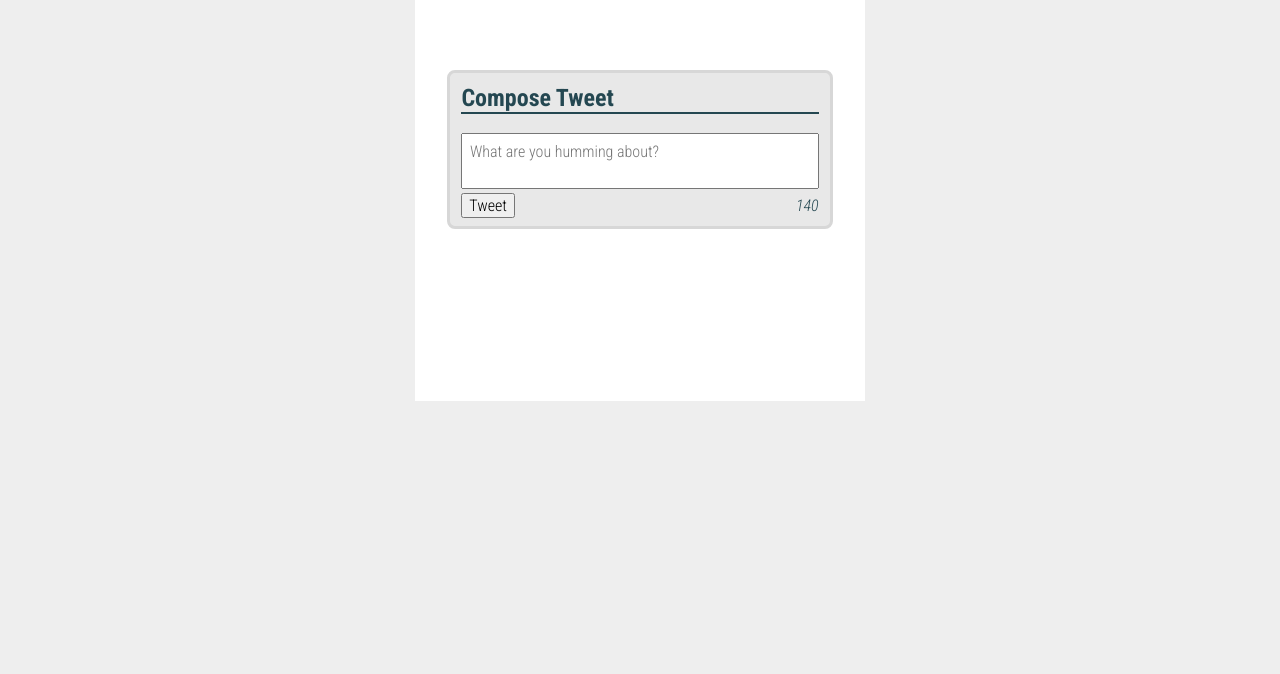
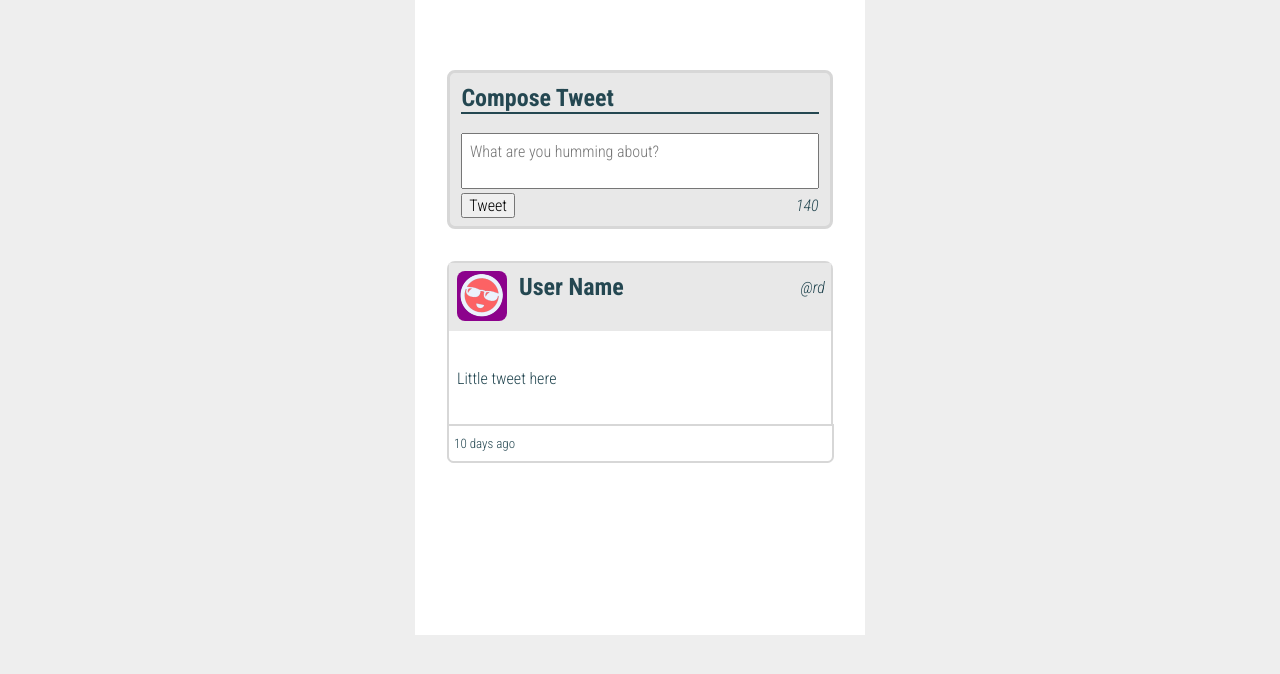
Before and after one commit to nikolovGeorgi/tweeterClone, a website: page public/index.html in a window 1280 px wide. Shown: the part 102-776 px from the top of the page. Drawn offline with Linux system fonts and the light colour scheme.

Commit message:
added the window for the first tweet

```diff
--- a/public/index.html
+++ b/public/index.html
@@ -16,6 +16,10 @@
     <!-- App JS -->
     <script type="text/javascript" src="/scripts/app.js"></script>
 
+    <script type="text/javascript" src="/scripts/eventListenerExample.js"></script>
+    <script type="text/javascript" src="/scripts/composer-char-counter.js"></script>
+    <script type="text/javascript" src="/scripts/all-tweets.js"></script>
+
     <!-- Custome Stylesheets -->
 
     <!-- Roboto Condensed Font -->
@@ -27,6 +31,7 @@
 
     <!--- Form Related Stylesheet --->
     <link rel="stylesheet" href="/styles/new-tweet.css" type="text/css">
+    <link rel="stylesheet" href="/styles/all-tweets.css" type="text/css">
 
   </head>
 
@@ -39,6 +44,7 @@
     </nav>
     <!-- Page-specific (main) content here -->
     <main class="container">
+
       <section class="new-tweet">
         <h2>Compose Tweet</h2>
         <form action="/tweets" method="post">
@@ -47,6 +53,20 @@
           <span class="counter">140</span>
         </form>
       </section>
+
+      <section class="all-tweets">
+        <article>
+          <header>
+            <img class="userIcon" src="/images/Descartes.png">
+            <h2>User Name <em>@rd</em> </h2>
+          </header>
+            <p>Little tweet here</p>
+          <footer>
+            <span class="date-created">10 days ago</span>
+          </footer>
+        </article>
+      </section>
+
     </main>
 
   </body>
--- /dev/null
+++ b/public/scripts/all-tweets.js
@@ -0,0 +1,19 @@
+document.addEventListener('DOMContentLoaded', cb);
+
+function cb (){
+  // console.log($('section .all-tweets'));
+
+  // let x = $("article")
+  //
+  // $('textarea').keyup(function () {
+  //   let len = $(this).val();
+  //   let maxChars = 140;
+  //   let output = maxChars - len.length;
+  //   $(this).siblings('.counter').text(output);
+  //
+  //   if(output <= 0){
+  //     $(this).siblings('.counter').text(output).css('color', "red");
+  //   } else {
+  //     $(this).siblings('.counter').text(output).css('color', "black");
+  //   }
+}
--- /dev/null
+++ b/public/scripts/composer-char-counter.js
@@ -0,0 +1,16 @@
+document.addEventListener('DOMContentLoaded', cb);
+
+function cb (){
+  $('textarea').keyup(function () {
+    let len = $(this).val();
+    let maxChars = 140;
+    let output = maxChars - len.length;
+    $(this).siblings('.counter').text(output);
+
+    if(output <= 0){
+      $(this).siblings('.counter').text(output).css('color', "red");
+    } else {
+      $(this).siblings('.counter').text(output).css('color', "black");
+    }
+  });
+}
--- /dev/null
+++ b/public/scripts/eventListenerExample.js
@@ -0,0 +1,7 @@
+document.addEventListener('DOMContentLoaded', cb);
+
+function cb (){
+  document.addEventListener("dblclick", function(event) {
+    console.log(event);
+  });
+}
--- /dev/null
+++ b/public/styles/all-tweets.css
@@ -0,0 +1,67 @@
+.all-tweets{
+  border: solid;
+  border-width: 2px;
+  border-color: #d7d7d7;
+  border-radius: .5em;
+  border-bottom-style: none;
+  padding-bottom: -1em;
+}
+
+.all-tweets article header h2 {
+  background-color: #e8e8e8;
+  text-align: left;
+  padding-top: 10px;
+  padding-left: 70px;
+  margin: 0;
+  padding-bottom: 30px;
+  margin-bottom: 10px;
+}
+.all-tweets article :hover {
+  background: #e8e8e8;
+  box-shadow: #e8e8e8;
+  text-shadow: #e8e8e8;
+  -webkit-transition: 0.2s;
+  transition: 0.2s;
+}
+.all-tweets article em {
+  float: right;
+  padding-right: 2%;
+  padding-top: 5px;
+  font-size: medium;
+  font-weight: normal;
+}
+
+.all-tweets article img {
+  border-radius: .5em;
+  float: left;
+  margin-top: 8px;
+  margin-left: 8px;
+}
+.all-tweets article p {
+  border: solid;
+  border-color: white;
+  background-color: white;
+  text-align: left;
+  margin-top: 4%;
+  margin-bottom: 6%;
+  padding-left: 5px;
+  padding-top: 20px;
+  padding-bottom: 10px;
+}
+
+.all-tweets article footer {
+  border: solid;
+  border-color: #d7d7d7;
+  border-width: 2px;
+  border-bottom-right-radius: .5em;
+  border-bottom-left-radius: .5em;
+  background-color: white;
+  margin-top: 20px;
+  margin-right: -.7%;
+  margin-left: -.5%;
+  font-size: small;
+  text-align: left;
+  padding-top: 10px;
+  padding-bottom: 10px;
+  padding-left: 5px;
+}
```
Also changed, not shown: public/images/Descartes.png (added), public/images/JohannGoethe.png (added), public/images/Newton.png (added), 1 other file.
